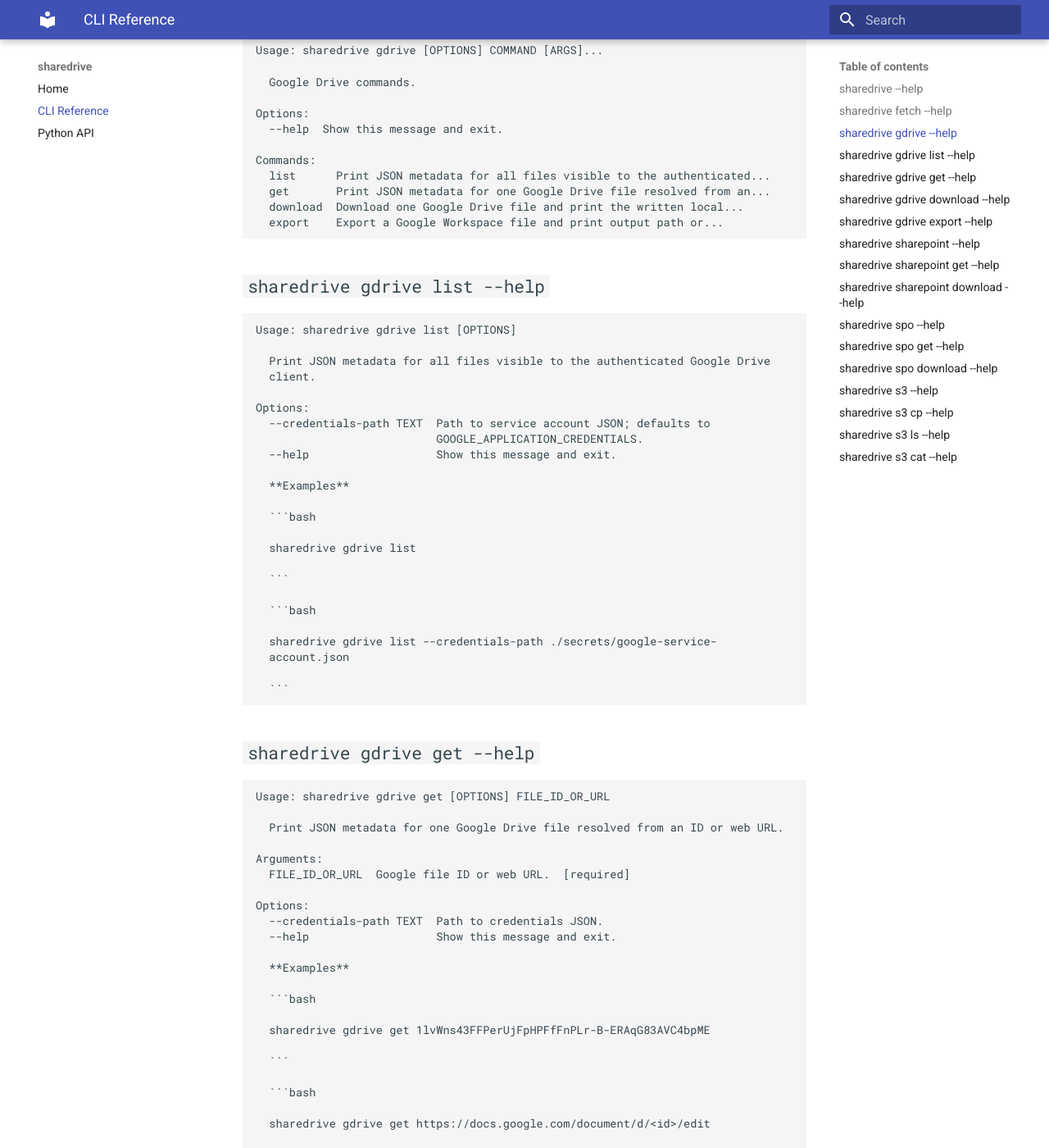
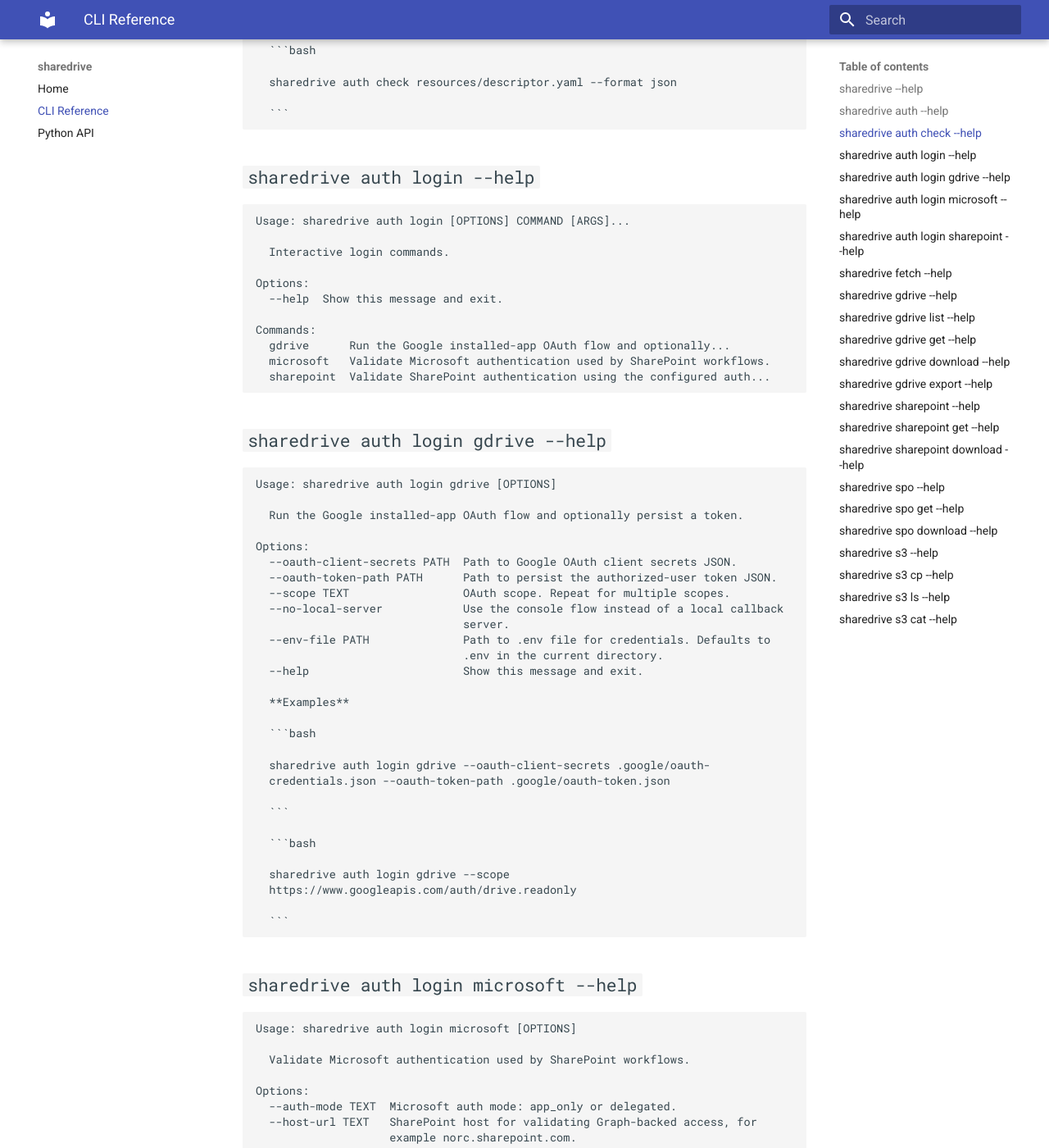
Before and after one commit to mbkranz/sharedrive, an MkDocs documentation site: the page built from docs/cli.md, in a window 1280 px wide and 1400 px high, scrolled down 1544 px. Shown: the whole window at 82% size. Built offline with MkDocs 1.6.1 and Material for MkDocs 9.7.7, drawn with Linux system fonts in a browser that asks for light colours; some of the changed text lies outside the part shown.

Commit message:
Document Microsoft auth surface and CLI workflows

````diff
--- a/docs/cli.md
+++ b/docs/cli.md
@@ -22,6 +22,183 @@
   sharepoint  SharePoint commands.
   spo         SharePoint commands.
   s3          S3 commands.
+```
+
+## `sharedrive auth --help`
+
+```text
+Usage: sharedrive auth [OPTIONS] COMMAND [ARGS]...
+
+  Authentication helpers.
+
+Options:
+  --help  Show this message and exit.
+
+Commands:
+  check  Validate credentials for the adapters selected by a descriptor.
+  login  Interactive login commands.
+```
+
+## `sharedrive auth check --help`
+
+```text
+Usage: sharedrive auth check [OPTIONS] DESCRIPTOR
+
+  Validate credentials for the adapters selected by a descriptor.
+
+Arguments:
+  DESCRIPTOR  Descriptor file path.  [required]
+
+Options:
+  -i, --include TEXT    Include adapter types and/or resource names. Repeat the
+                        option or pass a comma-separated list.
+  --format [text|json]  Output format.  [default: text]
+  --env-file PATH       Path to .env file for credentials. Defaults to .env in
+                        the current directory.
+  --help                Show this message and exit.
+
+  **Examples**
+
+  ```bash
+
+  sharedrive auth check resources/descriptor.yaml
+
+  ```
+
+  ```bash
+
+  sharedrive auth check resources/descriptor.yaml --include sharepoint
+
+  ```
+
+  ```bash
+
+  sharedrive auth check resources/descriptor.yaml --format json
+
+  ```
+```
+
+## `sharedrive auth login --help`
+
+```text
+Usage: sharedrive auth login [OPTIONS] COMMAND [ARGS]...
+
+  Interactive login commands.
+
+Options:
+  --help  Show this message and exit.
+
+Commands:
+  gdrive      Run the Google installed-app OAuth flow and optionally...
+  microsoft   Validate Microsoft authentication used by SharePoint workflows.
+  sharepoint  Validate SharePoint authentication using the configured auth...
+```
+
+## `sharedrive auth login gdrive --help`
+
+```text
+Usage: sharedrive auth login gdrive [OPTIONS]
+
+  Run the Google installed-app OAuth flow and optionally persist a token.
+
+Options:
+  --oauth-client-secrets PATH  Path to Google OAuth client secrets JSON.
+  --oauth-token-path PATH      Path to persist the authorized-user token JSON.
+  --scope TEXT                 OAuth scope. Repeat for multiple scopes.
+  --no-local-server            Use the console flow instead of a local callback
+                               server.
+  --env-file PATH              Path to .env file for credentials. Defaults to
+                               .env in the current directory.
+  --help                       Show this message and exit.
+
+  **Examples**
+
+  ```bash
+
+  sharedrive auth login gdrive --oauth-client-secrets .google/oauth-
+  credentials.json --oauth-token-path .google/oauth-token.json
+
+  ```
+
+  ```bash
+
+  sharedrive auth login gdrive --scope
+  https://www.googleapis.com/auth/drive.readonly
+
+  ```
+```
+
+## `sharedrive auth login microsoft --help`
+
+```text
+Usage: sharedrive auth login microsoft [OPTIONS]
+
+  Validate Microsoft authentication used by SharePoint workflows.
+
+Options:
+  --auth-mode TEXT  Microsoft auth mode: app_only or delegated.
+  --host-url TEXT   SharePoint host for validating Graph-backed access, for
+                    example norc.sharepoint.com.
+  --scope TEXT      Microsoft Graph scope. Repeat for multiple scopes.
+  --env-file PATH   Path to .env file for credentials. Defaults to .env in the
+                    current directory.
+  --help            Show this message and exit.
+
+  **Examples**
+
+  ```bash
+
+  sharedrive auth login microsoft
+
+  ```
+
+  ```bash
+
+  sharedrive auth login microsoft --auth-mode delegated
+
+  ```
+
+  ```bash
+
+  sharedrive auth login microsoft --host-url norc.sharepoint.com
+
+  ```
+```
+
+## `sharedrive auth login sharepoint --help`
+
+```text
+Usage: sharedrive auth login sharepoint [OPTIONS]
+
+  Validate SharePoint authentication using the configured auth mode.
+
+Options:
+  --auth-mode TEXT  Microsoft auth mode for SharePoint: app_only or delegated.
+  --host-url TEXT   SharePoint host, for example norc.sharepoint.com.
+  --scope TEXT      Microsoft Graph scope. Repeat for multiple scopes.
+  --env-file PATH   Path to .env file for credentials. Defaults to .env in the
+                    current directory.
+  --help            Show this message and exit.
+
+  **Examples**
+
+  ```bash
+
+  sharedrive auth login sharepoint
+
+  ```
+
+  ```bash
+
+  sharedrive auth login sharepoint --auth-mode delegated
+
+  ```
+
+  ```bash
+
+  sharedrive auth login sharepoint --host-url norc.sharepoint.com
+
+  ```
 ```
 
 ## `sharedrive fetch --help`
````
Also changed, not shown: README.md (+49 -2 lines), docs/api.md (+51 -17 lines), 2 other files.
